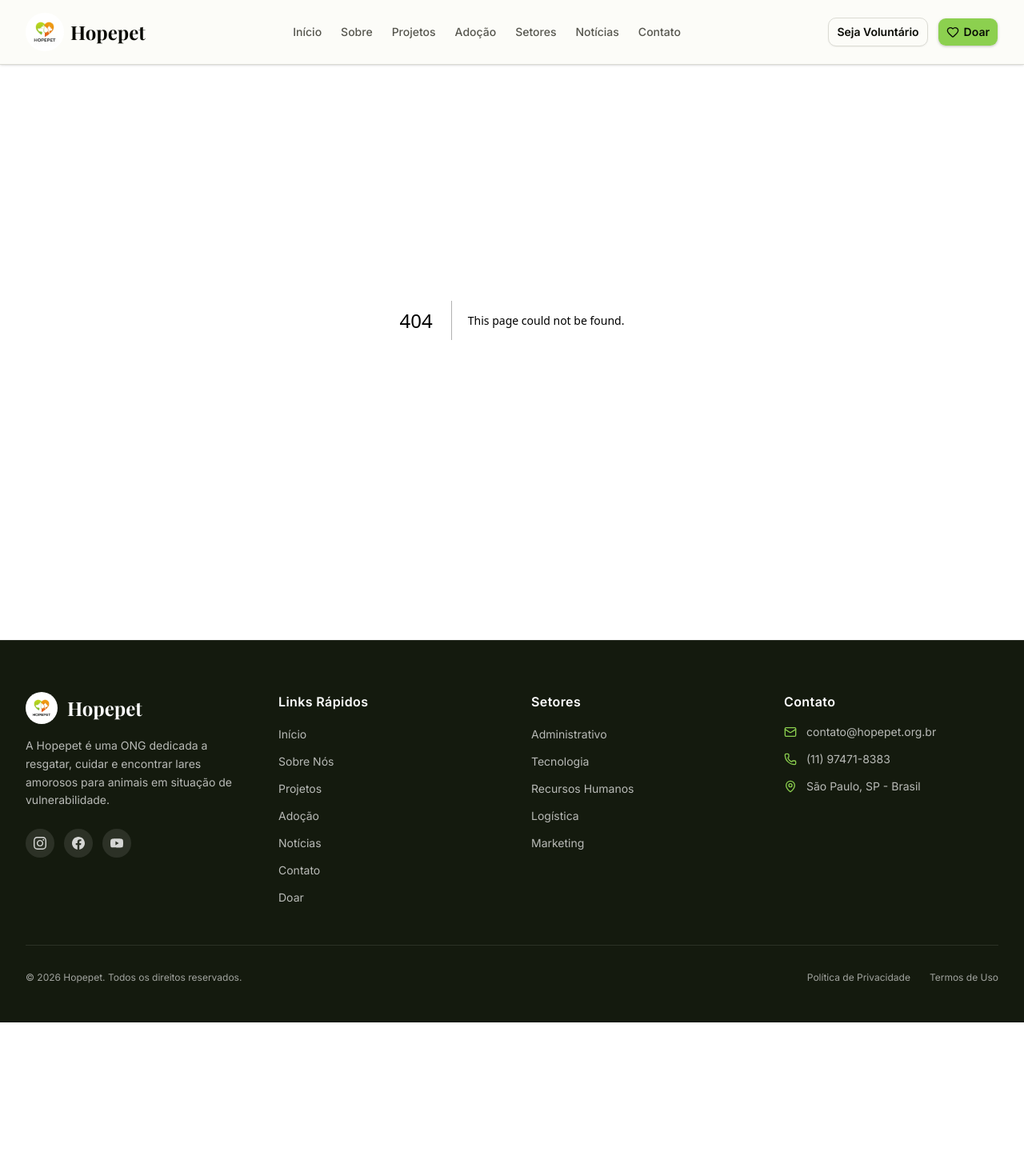
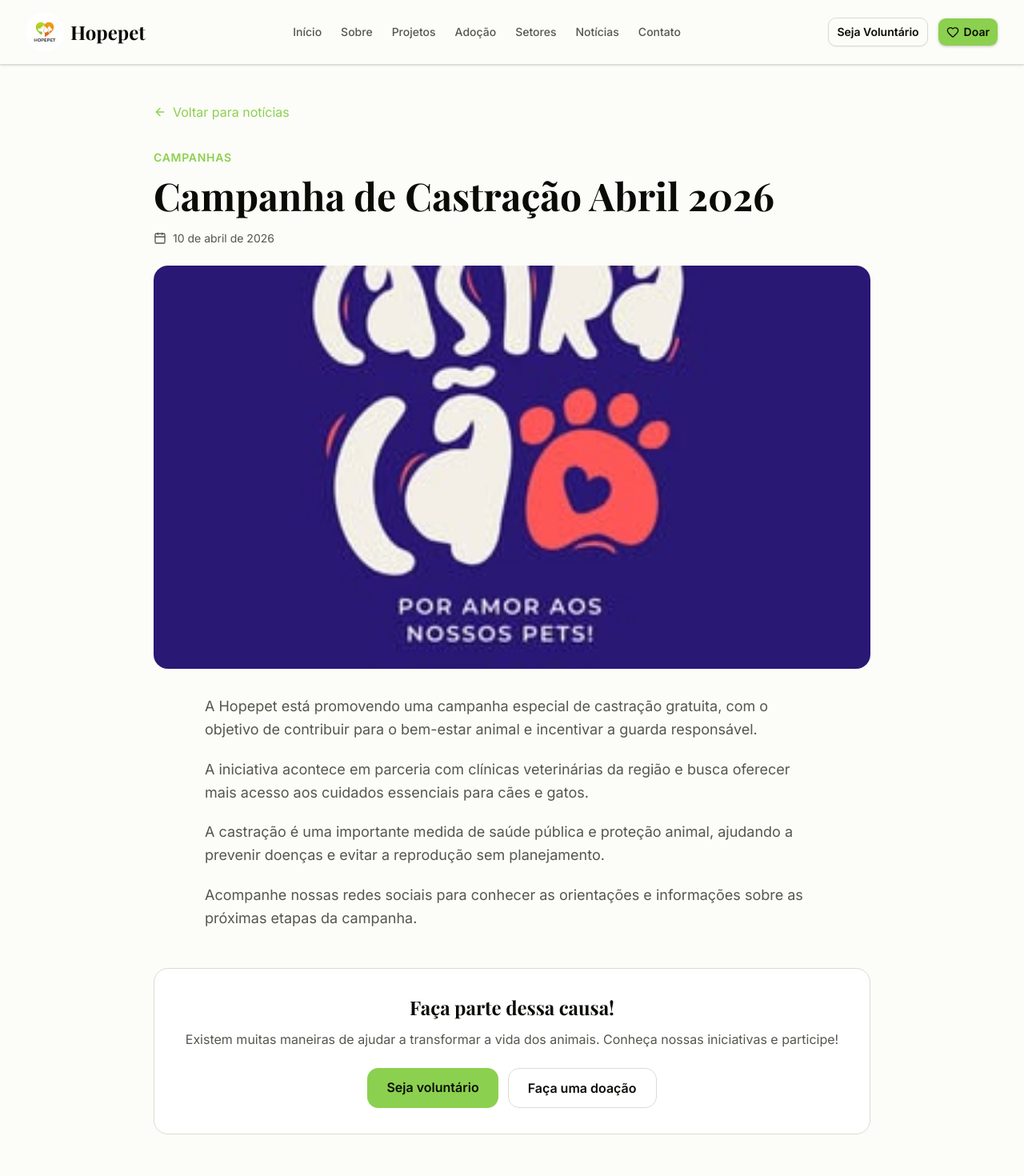
Before and after one commit to thaaporto526-commits/hopepet, a Next.js app: page /news/campanha-castracao in a window 1280 px wide. Before the commit this address had no page. Shown: the top 1470 px of the page at 80% size. Before the commit the page ends 1278 px from the top, so only its background shows below. Built offline with nearby package versions, Linux system fonts and the light colour scheme; a web font is replaced by a local one.

Commit message:
Create page.tsx

```diff
--- /dev/null
+++ b/app/news/[slug]/page.tsx
@@ -0,0 +1,142 @@
+import Image from "next/image";
+import Link from "next/link";
+import { notFound } from "next/navigation";
+import { ArrowLeft, Calendar } from "lucide-react";
+import { Section } from "@/components/ui/section";
+import { playfair } from "@/lib/fonts";
+
+const news = {
+  "campanha-castracao": {
+    category: "Campanhas",
+    date: "10 de abril de 2026",
+    title: "Campanha de Castração Abril 2026",
+    image: "/news-castracao.png",
+    paragraphs: [
+      "A Hopepet está promovendo uma campanha especial de castração gratuita, com o objetivo de contribuir para o bem-estar animal e incentivar a guarda responsável.",
+      "A iniciativa acontece em parceria com clínicas veterinárias da região e busca oferecer mais acesso aos cuidados essenciais para cães e gatos.",
+      "A castração é uma importante medida de saúde pública e proteção animal, ajudando a prevenir doenças e evitar a reprodução sem planejamento.",
+      "Acompanhe nossas redes sociais para conhecer as orientações e informações sobre as próximas etapas da campanha."
+    ],
+  },
+  "feira-adocao": {
+    category: "Eventos",
+    date: "5 de abril de 2026",
+    title: "Feira de Adoção no Shopping Center Norte",
+    image: "/news-adocao.png",
+    paragraphs: [
+      "A Hopepet está preparando uma feira especial de adoção no Shopping Center Norte. O evento tem como objetivo aproximar animais resgatados de famílias dispostas a oferecer um lar cheio de carinho.",
+      "Mais de 50 animais estarão disponíveis para adoção, incluindo cães e gatos de diferentes idades e tamanhos.",
+      "Durante o evento, nossa equipe estará presente para conversar com os visitantes, apresentar os animais e explicar como funciona o processo de adoção responsável.",
+      "Adotar é um gesto de amor que transforma vidas. Venha conhecer nossos animais e quem sabe encontrar um novo melhor amigo!"
+    ],
+  },
+  "parceria-pet-shop": {
+    category: "Parcerias",
+    date: "1 de abril de 2026",
+    title: "Parceria com Pet Shop Amigo Animal",
+    image: "/news-parceria.png",
+    paragraphs: [
+      "A Hopepet anuncia uma nova parceria com o Pet Shop Amigo Animal, fortalecendo nossa rede de apoio à proteção e ao cuidado dos animais resgatados.",
+      "Por meio dessa parceria, a iniciativa prevê condições especiais na aquisição de medicamentos e rações destinados aos animais acolhidos pela organização.",
+      "A união entre empresas e instituições de proteção animal é fundamental para ampliar o alcance das ações e oferecer melhores condições aos animais que precisam de ajuda.",
+      "Agradecemos ao Pet Shop Amigo Animal por apoiar essa causa e contribuir para um futuro com mais cuidado e respeito aos animais."
+    ],
+  },
+};
+
+type NewsSlug = keyof typeof news;
+
+export default async function NewsDetailPage({
+  params,
+}: {
+  params: Promise<{ slug: string }>;
+}) {
+  const { slug } = await params;
+
+  if (!(slug in news)) {
+    notFound();
+  }
+
+  const article = news[slug as NewsSlug];
+
+  return (
+    <Section>
+      <article className="max-w-4xl mx-auto">
+        <Link
+          href="/news"
+          className="inline-flex items-center gap-2 text-primary hover:underline mb-8"
+        >
+          <ArrowLeft className="w-4 h-4" />
+          Voltar para notícias
+        </Link>
+
+        <div className="mb-6">
+          <span className="text-sm font-semibold text-primary uppercase tracking-wider">
+            {article.category}
+          </span>
+
+          <h1
+            className={`${playfair.className} text-3xl md:text-5xl font-bold text-foreground mt-3 mb-5`}
+          >
+            {article.title}
+          </h1>
+
+          <p className="flex items-center gap-2 text-sm text-muted-foreground">
+            <Calendar className="w-4 h-4" />
+            {article.date}
+          </p>
+        </div>
+
+        <div className="relative w-full aspect-video rounded-2xl overflow-hidden mb-8">
+          <Image
+            src={article.image}
+            alt={article.title}
+            fill
+            className="object-cover"
+            priority
+          />
+        </div>
+
+        <div className="max-w-3xl mx-auto space-y-5">
+          {article.paragraphs.map((paragraph, index) => (
+            <p
+              key={index}
+              className="text-muted-foreground text-base md:text-lg leading-relaxed"
+            >
+              {paragraph}
+            </p>
+          ))}
+        </div>
+
+        <div className="mt-12 p-6 md:p-8 rounded-2xl bg-card border text-center">
+          <h2
+            className={`${playfair.className} text-2xl font-bold mb-3`}
+          >
+            Faça parte dessa causa!
+          </h2>
+
+          <p className="text-muted-foreground mb-6">
+            Existem muitas maneiras de ajudar a transformar a vida dos animais.
+            Conheça nossas iniciativas e participe!
+          </p>
+
+          <div className="flex flex-col sm:flex-row justify-center gap-3">
+            <Link
+              href="/volunteer"
+              className="bg-primary text-primary-foreground rounded-xl px-6 py-3 font-semibold hover:opacity-90 transition"
+            >
+              Seja voluntário
+            </Link>
+
+            <Link
+              href="/donate"
+              className="border rounded-xl px-6 py-3 font-semibold hover:bg-muted transition"
+            >
+              Faça uma doação
+            </Link>
+          </div>
+        </div>
+      </article>
+    </Section>
+  );
+}
```
